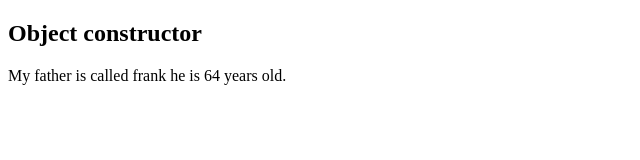
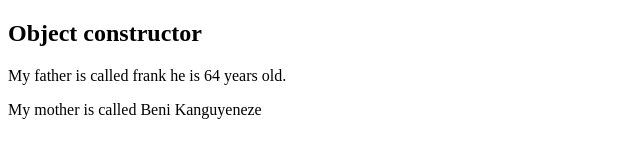
Before and after one commit to celinehimbaza1/JavaScript, a plain HTML site: page objectConstructor.html in a window 1280 px wide. Shown: the whole page, without its empty margins (0-640 px from the left). Drawn offline with Linux system fonts and the light colour scheme.

Commit message:
JS Object Constructor

```diff
--- a/objectConstructor.html
+++ b/objectConstructor.html
@@ -8,6 +8,7 @@
 <body>
    <h2>Object constructor</h2>
    <p id="demo"></p>
+   <p id="demo1"></p>
    <script>
     //object constructor
     function Person (first,last,age,eye){
@@ -18,7 +19,9 @@
     }
     //creating object
      const myFather= new Person('frank','Dushime',64,'white')
+     const myMother= new Person('Beni','Kanguyeneze',64,'white')
      document.getElementById('demo').innerHTML='My father is called ' + myFather.fName +' ' + 'he is ' + myFather.age+ ' '+ 'years old.'
+   document.getElementById('demo1').innerHTML= 'My mother is called ' +myMother.fName + ' ' + myMother.lName
    </script>
 </body>
 </html>
```
